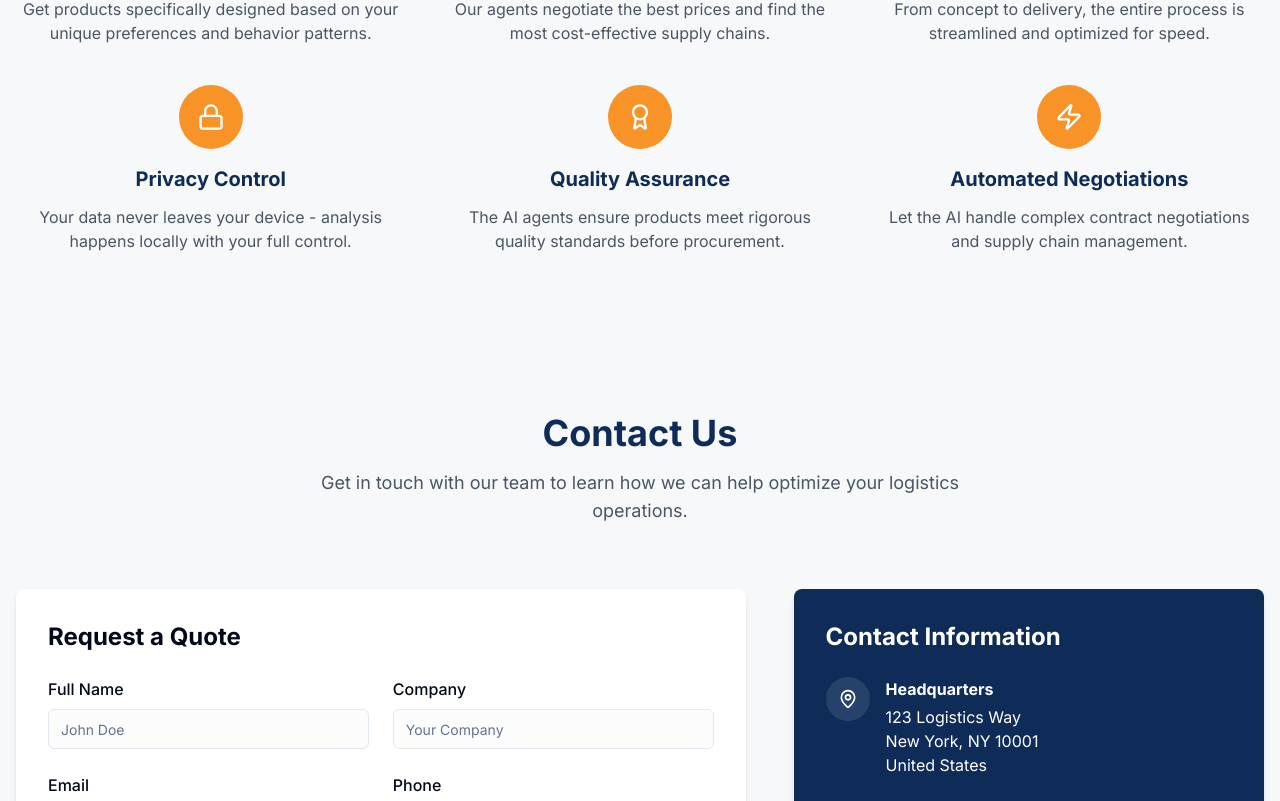
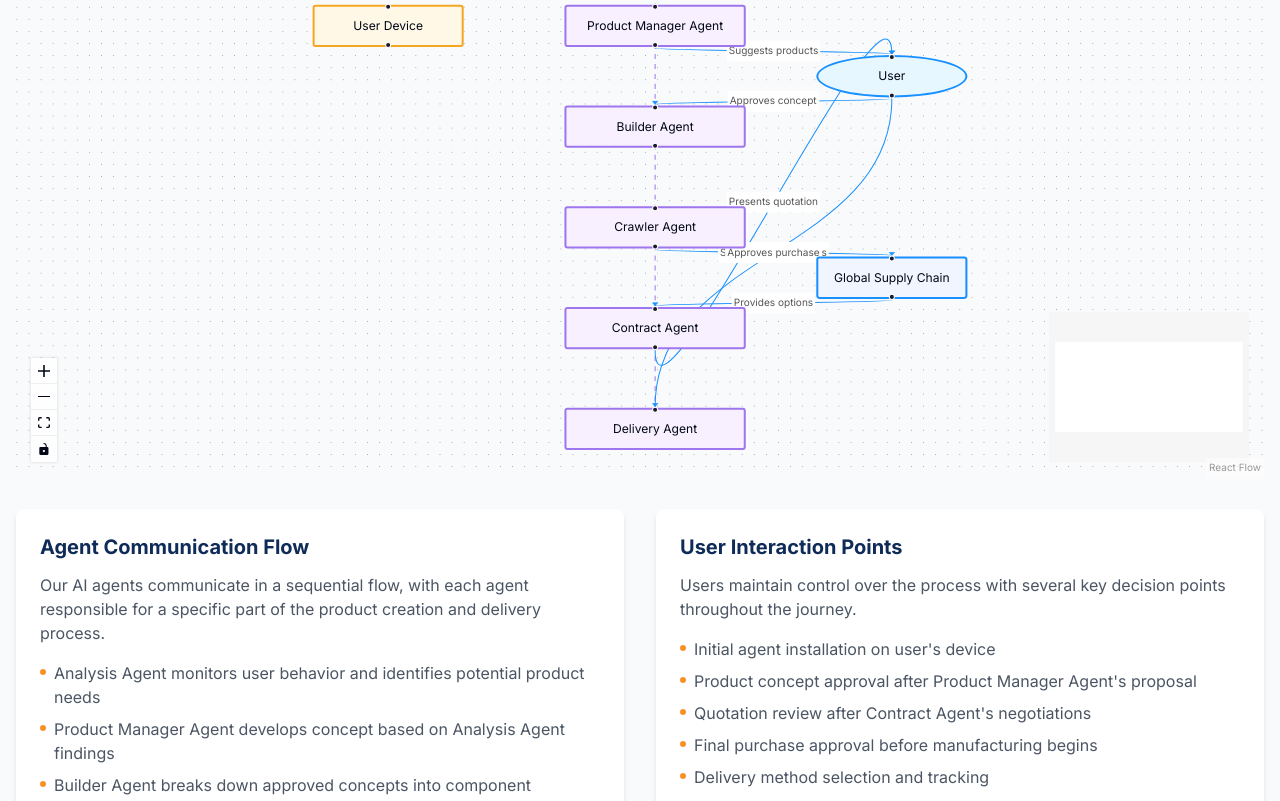
Before and after one commit to Awaken-Developer/cargo-flow-concept-site, a React (Vite) app: page / in a window 1280 px wide. Shown: the part 2937-3738 px from the top of the page. Built offline with nearby package versions, Linux system fonts and the light colour scheme.

Commit message:
Add agent connection and flow diagram
Connect the AI agents and create a flow diagram to visualize the process.

```diff
--- a/package.json
+++ b/package.json
@@ -40,6 +40,7 @@
     "@radix-ui/react-toggle-group": "^1.1.0",
     "@radix-ui/react-tooltip": "^1.1.4",
     "@tanstack/react-query": "^5.56.2",
+    "@xyflow/react": "^12.5.4",
     "class-variance-authority": "^0.7.1",
     "clsx": "^2.1.1",
     "cmdk": "^1.0.0",
--- /dev/null
+++ b/src/components/AgentFlow.tsx
@@ -0,0 +1,293 @@
+
+import React from 'react';
+import {
+  ReactFlow,
+  MiniMap,
+  Controls,
+  Background,
+  useNodesState,
+  useEdgesState,
+  MarkerType,
+} from '@xyflow/react';
+import '@xyflow/react/dist/style.css';
+
+const initialNodes = [
+  {
+    id: '1',
+    type: 'input',
+    data: { label: 'Analysis Agent' },
+    position: { x: 250, y: 0 },
+    style: {
+      backgroundColor: '#f8f0ff',
+      borderColor: '#9E76ED',
+      borderWidth: 2,
+      width: 180,
+    },
+  },
+  {
+    id: '2',
+    data: { label: 'Product Manager Agent' },
+    position: { x: 250, y: 100 },
+    style: {
+      backgroundColor: '#f8f0ff',
+      borderColor: '#9E76ED',
+      borderWidth: 2,
+      width: 180,
+    },
+  },
+  {
+    id: '3',
+    data: { label: 'Builder Agent' },
+    position: { x: 250, y: 200 },
+    style: {
+      backgroundColor: '#f8f0ff',
+      borderColor: '#9E76ED',
+      borderWidth: 2,
+      width: 180,
+    },
+  },
+  {
+    id: '4',
+    data: { label: 'Crawler Agent' },
+    position: { x: 250, y: 300 },
+    style: {
+      backgroundColor: '#f8f0ff',
+      borderColor: '#9E76ED',
+      borderWidth: 2,
+      width: 180,
+    },
+  },
+  {
+    id: '5',
+    data: { label: 'Contract Agent' },
+    position: { x: 250, y: 400 },
+    style: {
+      backgroundColor: '#f8f0ff',
+      borderColor: '#9E76ED',
+      borderWidth: 2,
+      width: 180,
+    },
+  },
+  {
+    id: '6',
+    type: 'output',
+    data: { label: 'Delivery Agent' },
+    position: { x: 250, y: 500 },
+    style: {
+      backgroundColor: '#f8f0ff',
+      borderColor: '#9E76ED',
+      borderWidth: 2,
+      width: 180,
+    },
+  },
+  {
+    id: '7',
+    data: { label: 'User Device' },
+    position: { x: 0, y: 100 },
+    style: {
+      backgroundColor: '#fff8e6',
+      borderColor: '#F5A623',
+      borderWidth: 2,
+      width: 150,
+    },
+  },
+  {
+    id: '8',
+    data: { label: 'User' },
+    position: { x: 500, y: 150 },
+    style: {
+      backgroundColor: '#e6f7ff',
+      borderColor: '#1890ff',
+      borderWidth: 2,
+      width: 150,
+      borderRadius: '50%',
+    },
+  },
+  {
+    id: '9',
+    data: { label: 'Global Supply Chain' },
+    position: { x: 500, y: 350 },
+    style: {
+      backgroundColor: '#f0f5ff',
+      borderColor: '#1890ff',
+      borderWidth: 2,
+      width: 150,
+    },
+  },
+];
+
+const initialEdges = [
+  { id: 'e1-2', source: '1', target: '2', animated: true, style: { stroke: '#9E76ED' } },
+  { id: 'e2-3', source: '2', target: '3', animated: true, style: { stroke: '#9E76ED' } },
+  { id: 'e3-4', source: '3', target: '4', animated: true, style: { stroke: '#9E76ED' } },
+  { id: 'e4-5', source: '4', target: '5', animated: true, style: { stroke: '#9E76ED' } },
+  { id: 'e5-6', source: '5', target: '6', animated: true, style: { stroke: '#9E76ED' } },
+  {
+    id: 'e7-1',
+    source: '7',
+    target: '1',
+    label: 'Hosts',
+    labelStyle: { fill: '#555' },
+    style: { stroke: '#F5A623' },
+    markerEnd: { type: MarkerType.ArrowClosed, color: '#F5A623' },
+  },
+  {
+    id: 'e2-8',
+    source: '2',
+    target: '8',
+    label: 'Suggests products',
+    labelStyle: { fill: '#555' },
+    style: { stroke: '#1890ff' },
+    markerEnd: { type: MarkerType.ArrowClosed, color: '#1890ff' },
+  },
+  {
+    id: 'e8-3',
+    source: '8',
+    target: '3',
+    label: 'Approves concept',
+    labelStyle: { fill: '#555' },
+    style: { stroke: '#1890ff' },
+    markerEnd: { type: MarkerType.ArrowClosed, color: '#1890ff' },
+  },
+  {
+    id: 'e4-9',
+    source: '4',
+    target: '9',
+    label: 'Searches for materials',
+    labelStyle: { fill: '#555' },
+    style: { stroke: '#1890ff' },
+    markerEnd: { type: MarkerType.ArrowClosed, color: '#1890ff' },
+  },
+  {
+    id: 'e9-5',
+    source: '9',
+    target: '5',
+    label: 'Provides options',
+    labelStyle: { fill: '#555' },
+    style: { stroke: '#1890ff' },
+    markerEnd: { type: MarkerType.ArrowClosed, color: '#1890ff' },
+  },
+  {
+    id: 'e5-8',
+    source: '5',
+    target: '8',
+    label: 'Presents quotation',
+    labelStyle: { fill: '#555' },
+    style: { stroke: '#1890ff' },
+    markerEnd: { type: MarkerType.ArrowClosed, color: '#1890ff' },
+  },
+  {
+    id: 'e8-6',
+    source: '8',
+    target: '6',
+    label: 'Approves purchase',
+    labelStyle: { fill: '#555' },
+    style: { stroke: '#1890ff' },
+    markerEnd: { type: MarkerType.ArrowClosed, color: '#1890ff' },
+  },
+];
+
+const AgentFlowDiagram = () => {
+  const [nodes] = useNodesState(initialNodes);
+  const [edges] = useEdgesState(initialEdges);
+
+  return (
+    <div style={{ width: '100%', height: '600px' }}>
+      <ReactFlow
+        nodes={nodes}
+        edges={edges}
+        fitView
+        attributionPosition="bottom-right"
+      >
+        <Controls />
+        <MiniMap />
+        <Background variant="dots" gap={12} size={1} />
+      </ReactFlow>
+    </div>
+  );
+};
+
+const AgentFlow = () => {
+  return (
+    <section id="agent-flow" className="py-20 bg-gray-50">
+      <div className="container mx-auto px-4">
+        <div className="text-center mb-16">
+          <h2 className="text-3xl md:text-4xl font-bold text-logistics-primary mb-4">How Our Agents Connect</h2>
+          <p className="text-lg text-gray-600 max-w-2xl mx-auto">
+            Our AI agents work in a sophisticated ecosystem to bring your personalized products from concept to reality.
+          </p>
+        </div>
+
+        <div className="mt-6">
+          <AgentFlowDiagram />
+        </div>
+
+        <div className="mt-8 grid grid-cols-1 md:grid-cols-2 gap-8">
+          <div className="bg-white p-6 rounded-lg shadow-md">
+            <h3 className="text-xl font-bold mb-3 text-logistics-primary">Agent Communication Flow</h3>
+            <p className="text-gray-600 mb-4">
+              Our AI agents communicate in a sequential flow, with each agent responsible for a specific part of the product creation and delivery process.
+            </p>
+            <ul className="space-y-2 text-gray-600">
+              <li className="flex items-start">
+                <span className="h-1.5 w-1.5 rounded-full bg-logistics-accent mt-2 mr-2 flex-shrink-0"></span>
+                <span>Analysis Agent monitors user behavior and identifies potential product needs</span>
+              </li>
+              <li className="flex items-start">
+                <span className="h-1.5 w-1.5 rounded-full bg-logistics-accent mt-2 mr-2 flex-shrink-0"></span>
+                <span>Product Manager Agent develops concept based on Analysis Agent findings</span>
+              </li>
+              <li className="flex items-start">
+                <span className="h-1.5 w-1.5 rounded-full bg-logistics-accent mt-2 mr-2 flex-shrink-0"></span>
+                <span>Builder Agent breaks down approved concepts into component specifications</span>
+              </li>
+              <li className="flex items-start">
+                <span className="h-1.5 w-1.5 rounded-full bg-logistics-accent mt-2 mr-2 flex-shrink-0"></span>
+                <span>Crawler Agent searches global supply chains for optimal materials and manufacturing</span>
+              </li>
+              <li className="flex items-start">
+                <span className="h-1.5 w-1.5 rounded-full bg-logistics-accent mt-2 mr-2 flex-shrink-0"></span>
+                <span>Contract Agent handles negotiations and financial optimizations</span>
+              </li>
+              <li className="flex items-start">
+                <span className="h-1.5 w-1.5 rounded-full bg-logistics-accent mt-2 mr-2 flex-shrink-0"></span>
+                <span>Delivery Agent coordinates the most efficient delivery method</span>
+              </li>
+            </ul>
+          </div>
+
+          <div className="bg-white p-6 rounded-lg shadow-md">
+            <h3 className="text-xl font-bold mb-3 text-logistics-primary">User Interaction Points</h3>
+            <p className="text-gray-600 mb-4">
+              Users maintain control over the process with several key decision points throughout the journey.
+            </p>
+            <ul className="space-y-2 text-gray-600">
+              <li className="flex items-start">
+                <span className="h-1.5 w-1.5 rounded-full bg-logistics-accent mt-2 mr-2 flex-shrink-0"></span>
+                <span>Initial agent installation on user's device</span>
+              </li>
+              <li className="flex items-start">
+                <span className="h-1.5 w-1.5 rounded-full bg-logistics-accent mt-2 mr-2 flex-shrink-0"></span>
+                <span>Product concept approval after Product Manager Agent's proposal</span>
+              </li>
+              <li className="flex items-start">
+                <span className="h-1.5 w-1.5 rounded-full bg-logistics-accent mt-2 mr-2 flex-shrink-0"></span>
+                <span>Quotation review after Contract Agent's negotiations</span>
+              </li>
+              <li className="flex items-start">
+                <span className="h-1.5 w-1.5 rounded-full bg-logistics-accent mt-2 mr-2 flex-shrink-0"></span>
+                <span>Final purchase approval before manufacturing begins</span>
+              </li>
+              <li className="flex items-start">
+                <span className="h-1.5 w-1.5 rounded-full bg-logistics-accent mt-2 mr-2 flex-shrink-0"></span>
+                <span>Delivery method selection and tracking</span>
+              </li>
+            </ul>
+          </div>
+        </div>
+      </div>
+    </section>
+  );
+};
+
+export default AgentFlow;
--- a/src/pages/Index.tsx
+++ b/src/pages/Index.tsx
@@ -5,6 +5,7 @@ import Hero from '../components/Hero';
 import HowItWorks from '../components/HowItWorks';
 import Agents from '../components/Agents';
 import Benefits from '../components/Benefits';
+import AgentFlow from '../components/AgentFlow';
 import ContactForm from '../components/ContactForm';
 import Footer from '../components/Footer';
 
@@ -16,6 +17,7 @@ const Index = () => {
         <Hero />
         <HowItWorks />
         <Agents />
+        <AgentFlow />
         <Benefits />
         <ContactForm />
       </main>
```
Also changed, not shown: 1 other file (tests, documents, lock files or other folders).
